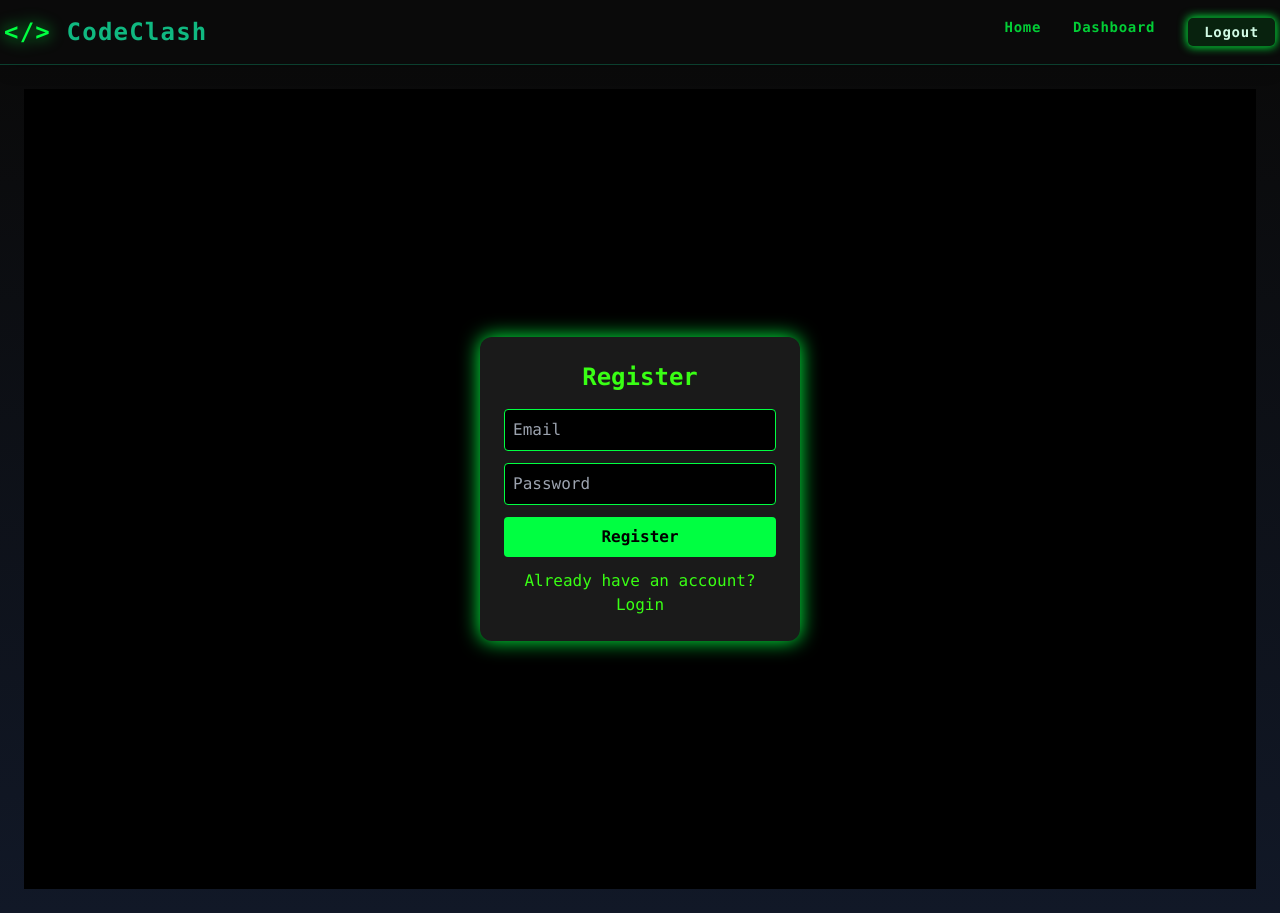
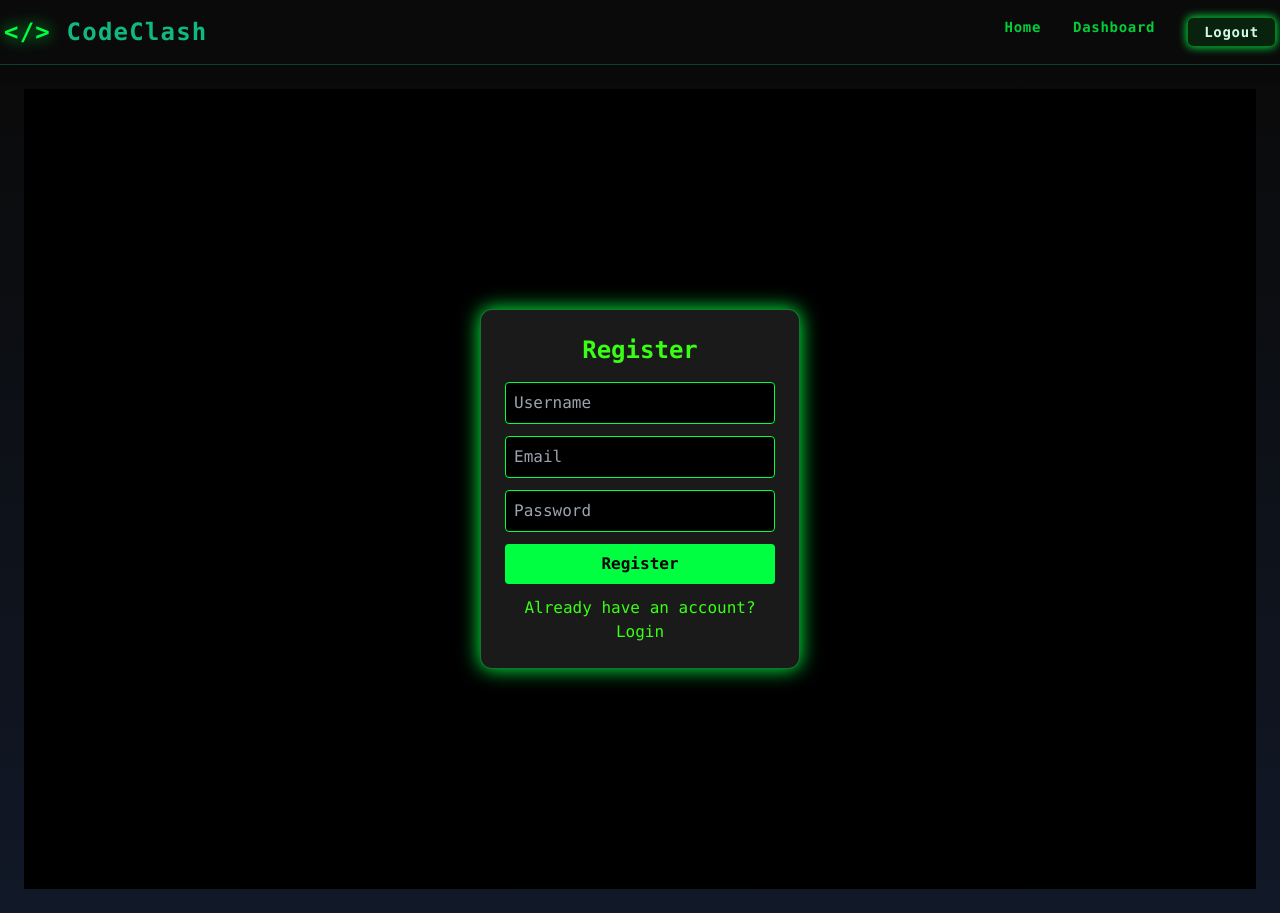
Before and after one commit to Thamizhanban2006/code_clash, a React (Vite) app in the folder client/: page /register in a window 1280 px wide. Built offline with nearby package versions, Linux system fonts and the light colour scheme; no server answers.

Commit message:
Register form updated

```diff
--- a/client/src/pages/Register.jsx
+++ b/client/src/pages/Register.jsx
@@ -12,12 +12,14 @@ export default function Register() {
   const handleSubmit = async (e) => {
     e.preventDefault();
     try {
-      const res = await axios.post("https://code-clash-1-3a96.onrender.com/api/users/register", form);
+      const res = await axios.post(
+        "https://code-clash-1-3a96.onrender.com/api/users/register",
+        form
+      );
 
       alert("✅ Registration successful!");
       localStorage.setItem("token", res.data.token);
       localStorage.setItem("username", res.data.user.username);
-
 
       navigate("/dashboard");
     } catch (err) {
@@ -34,46 +36,61 @@ export default function Register() {
     <div className="flex flex-col items-center justify-center h-screen bg-black">
       <form
         onSubmit={handleSubmit}
-    className="bg-[#1A1A1A] p-6 rounded-xl shadow-[0_0_20px_#00FF41] w-80"
+        className="bg-[#1A1A1A] p-6 rounded-xl shadow-[0_0_20px_#00FF41] w-80 border border-[#00FF41]/40"
       >
         <h2 className="text-2xl mb-4 font-bold text-center text-[#39FF14]">
           Register
         </h2>
 
+        {/* ✅ Username Input */}
+        <input
+          name="username"
+          type="text"
+          placeholder="Username"
+          value={form.username}
+          onChange={handleChange}
+          className="bg-black border border-[#00FF41] p-2 rounded w-full mb-3 text-[#00FF41] focus:outline-none focus:ring-2 focus:ring-[#39FF14]"
+          required
+        />
+
+        {/* ✅ Email Input */}
         <input
           name="email"
           type="email"
           placeholder="Email"
           value={form.email}
           onChange={handleChange}
-      className="bg-black border border-[#00FF41] p-2 rounded w-full mb-3 text-[#00FF41]"
+          className="bg-black border border-[#00FF41] p-2 rounded w-full mb-3 text-[#00FF41] focus:outline-none focus:ring-2 focus:ring-[#39FF14]"
           required
         />
 
+        {/* ✅ Password Input */}
         <input
           name="password"
           type="password"
           placeholder="Password"
           value={form.password}
           onChange={handleChange}
-      className="bg-black border border-[#00FF41] p-2 rounded w-full mb-3 text-[#00FF41]"
+          className="bg-black border border-[#00FF41] p-2 rounded w-full mb-3 text-[#00FF41] focus:outline-none focus:ring-2 focus:ring-[#39FF14]"
           required
         />
 
+        {/* ✅ Submit Button */}
         <button
           type="submit"
-      className="bg-[#00FF41] hover:bg-[#39FF14] text-black px-4 py-2 rounded w-full font-semibold"
+          className="bg-[#00FF41] hover:bg-[#39FF14] text-black px-4 py-2 rounded w-full font-semibold transition duration-300"
         >
           Register
         </button>
+
+        {/* ✅ Navigation Link */}
         <div
           onClick={() => navigate("/login")}
-  className="text-[#39FF14] mt-3 text-center cursor-pointer hover:underline"
+          className="text-[#39FF14] mt-3 text-center cursor-pointer hover:underline hover:text-[#00FF41] transition"
         >
           Already have an account? Login
         </div>
       </form>
     </div>
-
   );
 }
```
Lines whose indentation alone changed are shown as unchanged.
